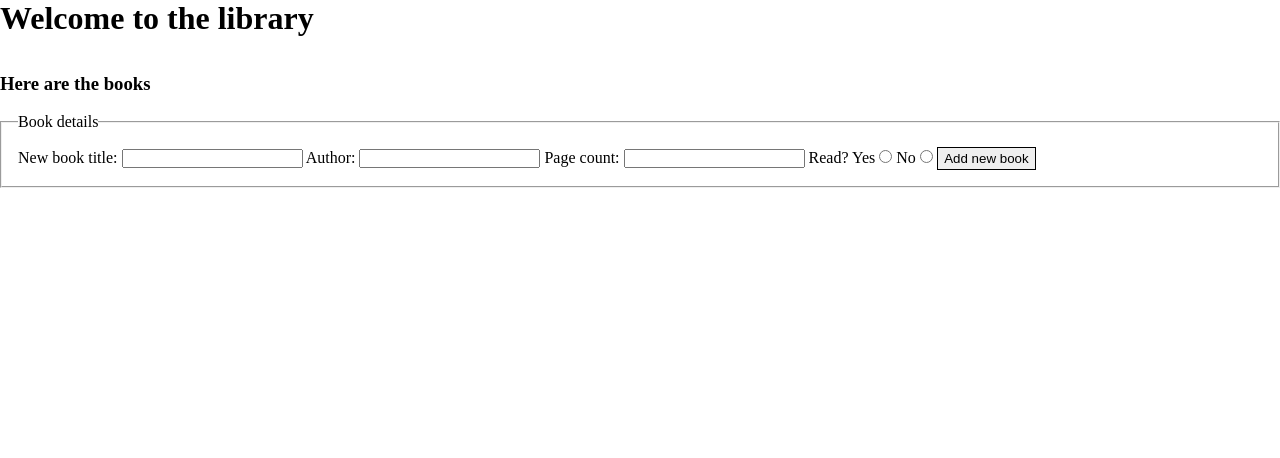
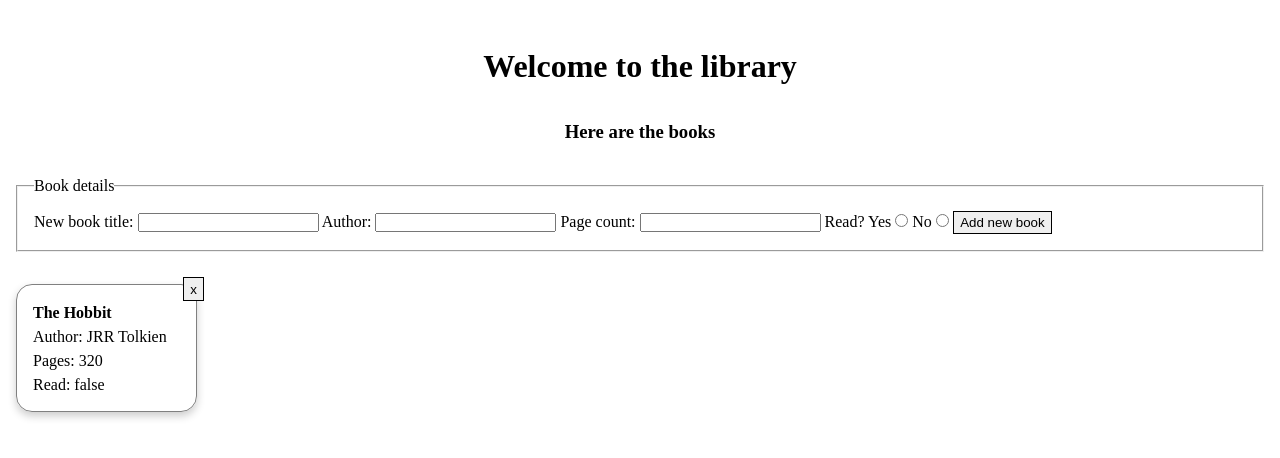
Before and after one commit to lennking/Book-Library, a plain HTML site: page index.html in a window 1280 px wide. Drawn offline with Linux system fonts and the light colour scheme.

Commit message:
fix: rerender library for each book added

```diff
--- a/scripts.js
+++ b/scripts.js
@@ -23,7 +23,6 @@ function appendBookToShelf(book) {
         Read: ${book.read}<br>
     `;
     shelf.appendChild(bookDiv);
-
     //x to remove book
     const removeBtn = bookDiv.querySelector('.remove-btn');
     removeBtn.addEventListener('click', () =>{
@@ -34,8 +33,6 @@ function appendBookToShelf(book) {
 //store the book and its data
 function addBookToLibrary(thisBook) {
     myLibrary.push(thisBook);
-    //add to shelf
-    appendBookToShelf(thisBook);
 }
 
 //add user books to library
@@ -50,7 +47,12 @@ form.addEventListener('submit', function(event) {
     //create new book
     const newBook = new Book(title, author, pages, read);
     addBookToLibrary(newBook);
+    renderLibrary();
 });
 
 //pull books from library and display on shelf
-myLibrary.forEach(book => appendBookToShelf(book));
+function renderLibrary() {
+    shelf.innerHTML = '';
+    myLibrary.forEach(book => appendBookToShelf(book));
+}
+renderLibrary();
--- a/styles.css
+++ b/styles.css
@@ -14,10 +14,15 @@ body {
 }
 
 .header {
+    margin: 3rem 1rem 0rem;
+    display: flex;
+    flex-direction: column;
+    align-items: center;
 }
 
 fieldset {
     padding: 1rem;
+    margin: 1rem;
 }
 
 button {
```
